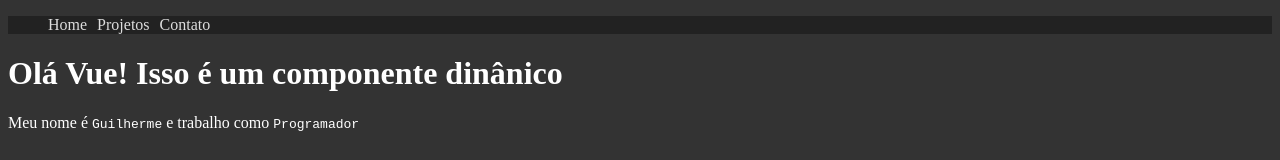
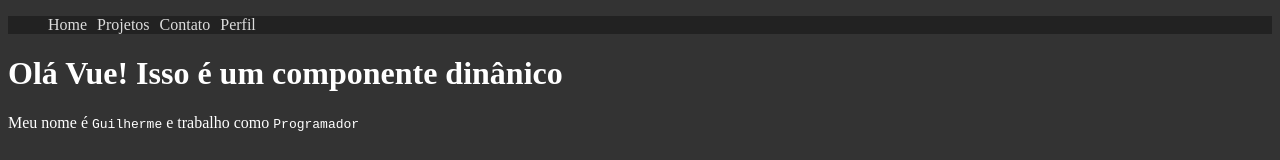
Before and after one commit to ApenasGuil/learning-vue-3, a Vue app: page / in a window 1280 px wide. Shown: the top 160 px of the page. Built offline with nearby package versions, Linux system fonts and the light colour scheme.

Commit message:
props by array

```diff
--- a/src/App.vue
+++ b/src/App.vue
@@ -1,5 +1,5 @@
 <template>
-    <Header />
+    <Header :esta_logado="true" />
     <PrimeiroComponente />
     <p class="paragrafo-pai">O dado do app é: {{ testando }}</p>
     <LifeCycle />
--- a/src/components/Header.vue
+++ b/src/components/Header.vue
@@ -3,12 +3,14 @@
         <li><a href="#">Home</a></li>
         <li><a href="#">Projetos</a></li>
         <li><a href="#">Contato</a></li>
+        <li v-if="esta_logado"><a href="#">Perfil</a></li>
     </ul>
 </template>
 
 <script>
 export default {
     name: "Header",
+    props: ["esta_logado"],
 };
 </script>
 
```
